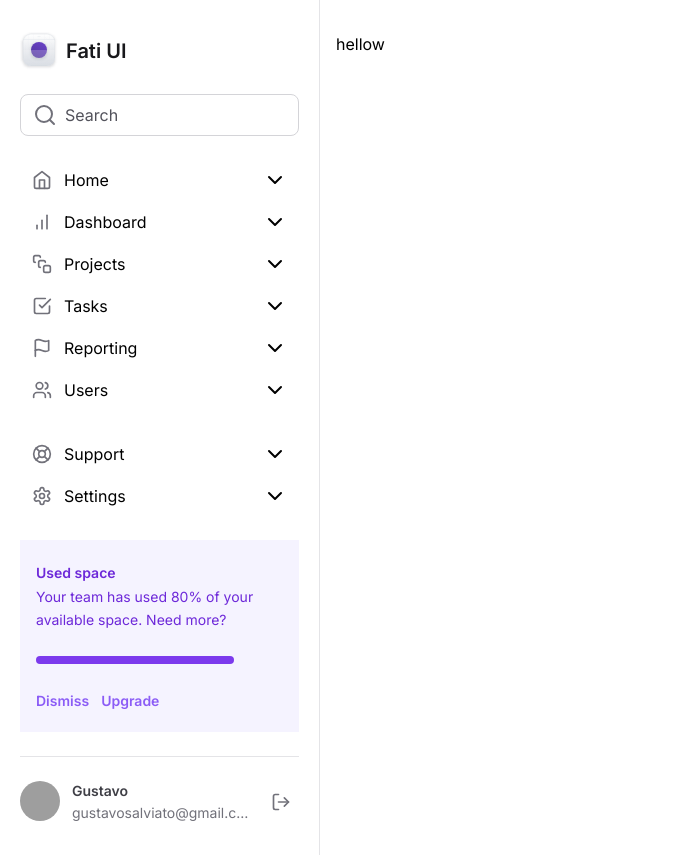
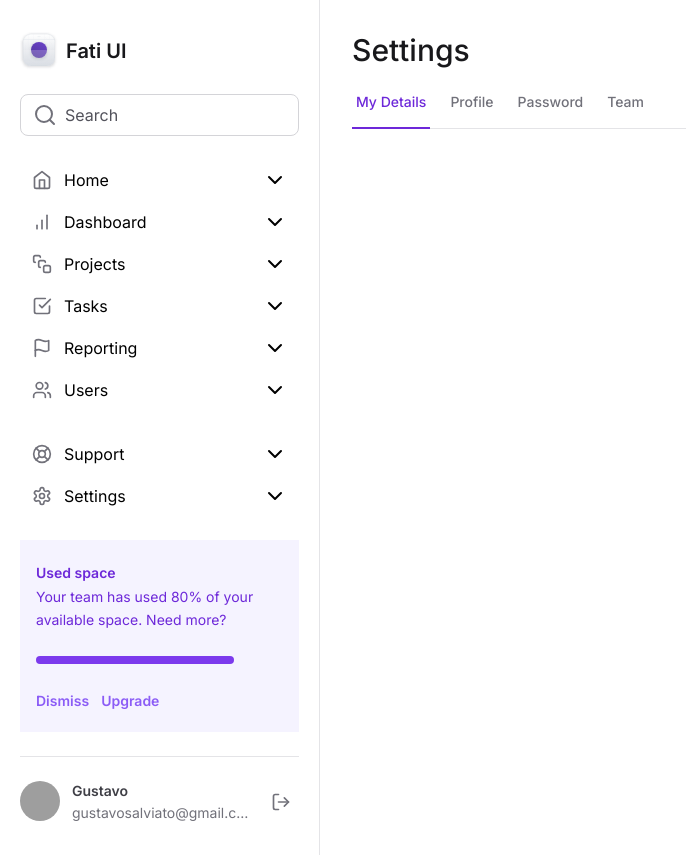
Before and after one commit to gustavosalviato/tailwind-master, a Next.js app: page / in a window 1280 px wide. Shown: the whole page, without its empty margins (0-686 px from the left). Built offline with nearby package versions, Linux system fonts and the light colour scheme; grey boxes are pictures that could not be loaded.

Commit message:
chore: tabs

```diff
--- a/package.json
+++ b/package.json
@@ -9,12 +9,14 @@
     "lint": "next lint"
   },
   "dependencies": {
+    "@radix-ui/react-tabs": "^1.0.4",
     "@types/node": "20.5.2",
     "@types/react": "18.2.20",
     "@types/react-dom": "18.2.7",
     "autoprefixer": "10.4.15",
     "eslint": "8.47.0",
     "eslint-config-next": "13.4.19",
+    "framer-motion": "^10.16.1",
     "lucide-react": "^0.268.0",
     "next": "13.4.19",
     "postcss": "8.4.28",
--- a/src/app/layout.tsx
+++ b/src/app/layout.tsx
@@ -16,11 +16,11 @@
   children: React.ReactNode
 }) {
   return (
-    <html lang="en">
+    <html lang="en" className="antialiased">
       <body className={inter.className}>
         <div className="grid min-h-screen grid-cols-app">
           <Sidebar />
-          <main className="px-4 pb-12 pt-8">{children}</main>
+          <main className="px-8 pb-12 pt-8">{children}</main>
         </div>
       </body>
     </html>
--- a/src/app/page.tsx
+++ b/src/app/page.tsx
@@ -1,3 +1,11 @@
+import { SettingsTabs } from '@/components/SettingsTabs'
+
 export default function Home() {
-  return <div>hellow</div>
+  return (
+    <>
+      <h1 className="mb-6 text-3xl font-medium text-zinc-900">Settings</h1>
+
+      <SettingsTabs />
+    </>
+  )
 }
--- /dev/null
+++ b/src/components/SettingsTabs/TabItem.tsx
@@ -0,0 +1,26 @@
+import * as Tabs from '@radix-ui/react-tabs'
+import { motion } from 'framer-motion'
+
+interface TabItemProps {
+  value: string
+  title: string
+  isSelected?: boolean
+}
+
+export function TabItem({ title, value, isSelected = false }: TabItemProps) {
+  return (
+    <Tabs.Trigger
+      value={value}
+      className="duration300 relative px-1 pb-4 text-sm font-medium text-zinc-500 transition-colors hover:text-violet-700 data-[state=active]:text-violet-700"
+    >
+      <span>{title}</span>
+
+      {isSelected && (
+        <motion.div
+          layoutId="activeTab"
+          className="absolute -bottom-px left-0 right-0 h-0.5 bg-violet-700"
+        />
+      )}
+    </Tabs.Trigger>
+  )
+}
--- /dev/null
+++ b/src/components/SettingsTabs/index.tsx
@@ -0,0 +1,35 @@
+'use client'
+
+import * as Tabs from '@radix-ui/react-tabs'
+import { TabItem } from './TabItem'
+import { useState } from 'react'
+
+export function SettingsTabs() {
+  const [currentTab, setCurrentTab] = useState('my-details')
+
+  return (
+    <Tabs.Root
+      defaultValue={currentTab}
+      onValueChange={(value) => setCurrentTab(value)}
+    >
+      <Tabs.List className="mt-6 flex w-full items-center gap-4 border-b border-zinc-200">
+        <TabItem
+          title="My Details"
+          value="my-details"
+          isSelected={currentTab === 'my-details'}
+        />
+        <TabItem
+          title="Profile"
+          value="profile"
+          isSelected={currentTab === 'profile'}
+        />
+        <TabItem
+          title="Password"
+          value="password"
+          isSelected={currentTab === 'password'}
+        />
+        <TabItem title="Team" value="team" isSelected={currentTab === 'team'} />
+      </Tabs.List>
+    </Tabs.Root>
+  )
+}
```
Also changed, not shown: 1 other file (tests, documents, lock files or other folders).
